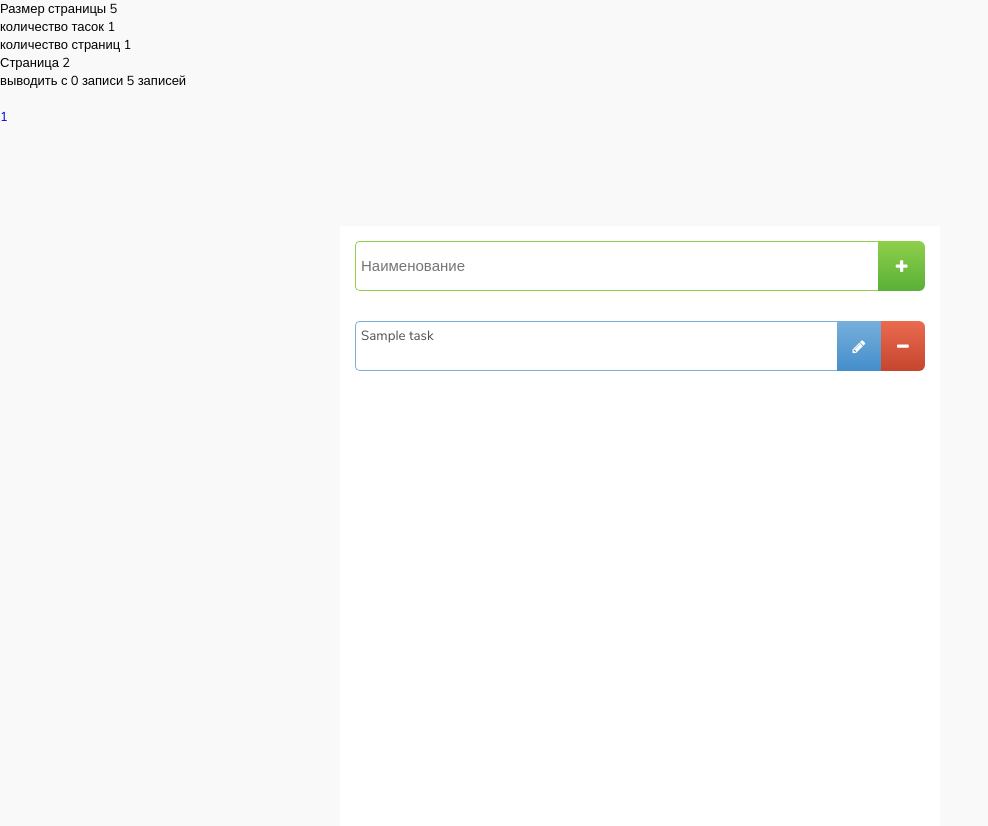
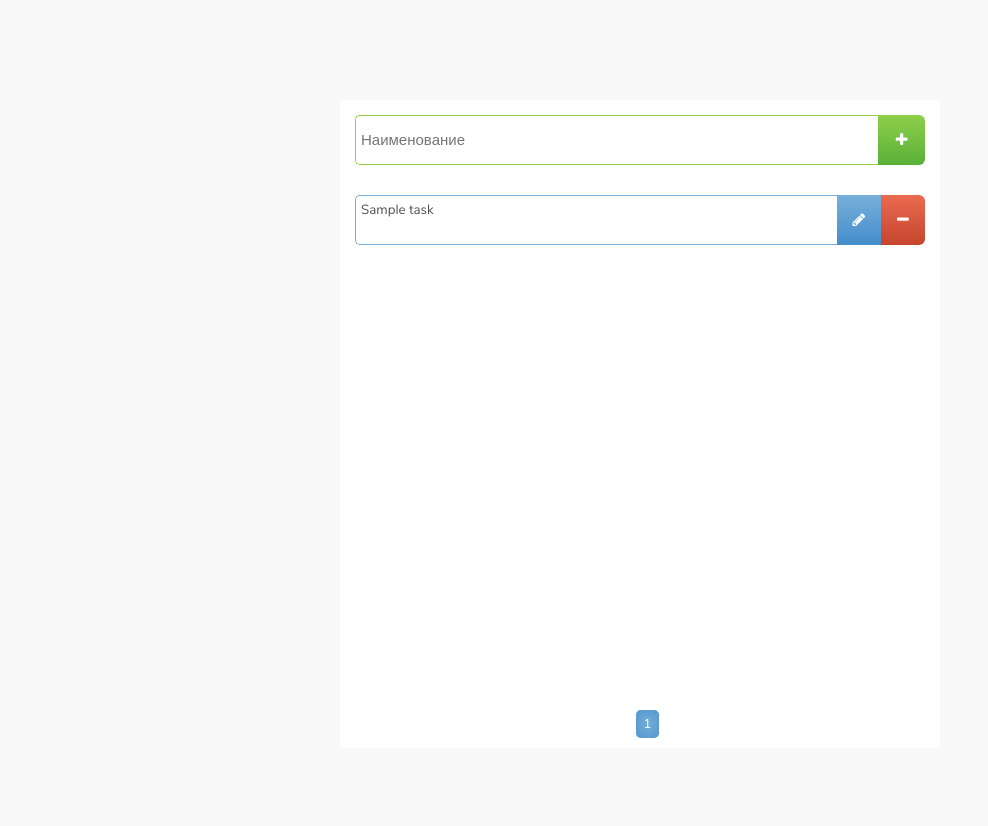
Before and after one commit to truerk/Pagination, a PHP site: page / in a window 1280 px wide. Shown: the whole page, without its empty margins (0-988 px from the left). After the commit the page ends 738 px from the top, so only its background shows below. Run offline with PHP 8.4, Linux system fonts and the light colour scheme; tables that the repository leaves empty or names only in its code hold one stand-in row (values such as "Sample post").

Commit message:
Оформил пагинацию немного, как обычно работать над дизайном пробывать модалки

```diff
--- a/index.php
+++ b/index.php
@@ -8,9 +8,9 @@
       echo "Ошибка подключения: ".$e->getMessage();
   }
 
-  $page_size = 5;
+  $page_size = 6;
 
-  echo 'Размер страницы '.$page_size.'<br>';
+
 
   if (isset($_GET['page'])) {
     $page_nom_query = $page_size * $_GET['page'];
@@ -20,7 +20,7 @@
     $page_nom = 1;
   }
 
-  $query = $db->prepare('select * from task limit '.$page_nom_query.','.$page_size);
+  $query = $db->prepare('select * from task order by task_id asc limit '.$page_nom_query.','.$page_size.'');
   //$query = $db->prepare('select * from task');
   $query->execute();
   $task = $query->fetchALL();
@@ -32,27 +32,24 @@
   $page_nom1 = $page_nom + 1;
 
   $page_count = ceil($task_count/$page_size);
+
+  /*echo 'Размер страницы '.$page_size.'<br>';
   echo 'количество тасок '.$task_count.'<br>';
   echo 'количество страниц '.$page_count.'<br>';
   echo 'Страница '.$page_nom1.'<br>';
-  echo 'выводить с '.$page_nom_query.' записи '.$page_size.' записей <br>';
+  echo 'выводить с '.$page_nom_query.' записи '.$page_size.' записей <br>';*/
 
-  echo "<br>";
 
-  ?>
-
-  <?
-  for ($i=1; $i < $page_count+1; $i++) {
+  /*for ($i=1; $i < $page_count+1; $i++) {
     if ($i - 1 == $page_nom) {
       echo "<span>$i</span>";
     }else{
-      $a = $i - 1;
-      ?>
+      $a = $i - 1; ?>
 
-      <a href='<?php echo $_SERVER['PHP_SELF']?>?page=<?=$a?>'><?=$i?></a>
+      <a href='<?php echo $_SERVER['PHP_SELF']?>?page=<?=$a?>' disabled><?=$i?></a>
 
    <? }
-  }
+  }*/
 
 
 ?>
@@ -74,7 +71,7 @@
       </div>
 
       <div class="task-body">
-        <div class="task_null">Задач еще нету</div>
+        <div class="task_null">На этой страничке кончились задачки:)</div>
 
         <?php /*if ($task_count > 0) {*/
           foreach ($task as $tsk) : ?>
@@ -87,7 +84,17 @@
             </div>
 
         <?php endforeach; /*}*/ ?>
-
+      </div>
+    </div>
+    <div class="task-page-container">
+      <div class="task-page-content">
+        <? for ($i=1; $i < $page_count+1; $i++) {
+            if ($i - 1 == $page_nom) {
+              echo "<span>$i</span>";
+            }else{
+              $a = $i - 1; ?>
+              <a href='<?php echo $_SERVER['PHP_SELF']?>?page=<?=$a?>' disabled><?=$i?></a>
+           <? } } ?>
       </div>
     </div>
   </div>
--- a/style/style.css
+++ b/style/style.css
@@ -52,6 +52,8 @@ html {
 
 .task-main{
   margin-top: 100px;
+  margin-left: 10px;
+  margin-right: 10px;
 }
 .task-content{
   max-width: 600px;
@@ -198,6 +200,45 @@ html {
   animation: null 1s ease-in-out;
 }
 
+/* ---- пагинация ---- */
+
+.task-page-container{
+  display: flex;
+  justify-content: center;
+}
+.task-page-content{
+  width: 600px;
+  background-color: #fff;
+  display: flex;
+  justify-content: center;
+  padding: 10px 0px;+
+}
+.task-page-content a{
+  margin-left: 15px;
+  padding: 5px 8px;
+  border-radius: 5px;
+  box-shadow: inset 0px 0px 15px 0px #448ECC;
+  background-color: #78AFDA;
+  color: #fff;
+}
+.task-page-content a:active{
+  box-shadow: inset 0px 0px 15px 0px #256FAD;
+}
+
+.task-page-content span{
+  margin-left: 15px;
+  padding: 5px 8px;
+  border-radius: 5px;
+  background-color: #448ECC;
+  color: #fff;
+}
+.task-page-content a:hover, span:hover{
+  background-color: #448ECC;
+  cursor: pointer;
+}
+
+
+
 @keyframes null{
   from {
     margin-top: 15px;
```
